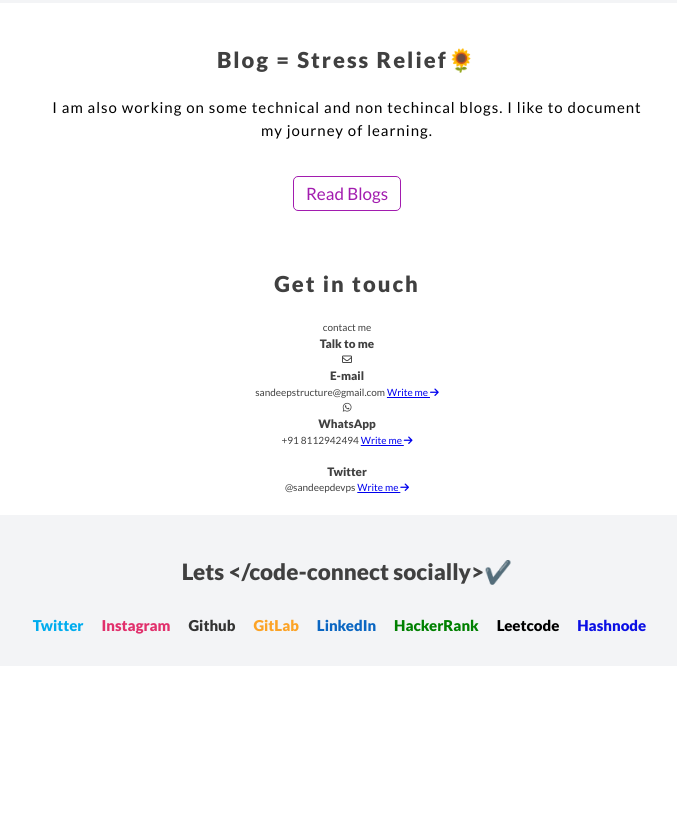
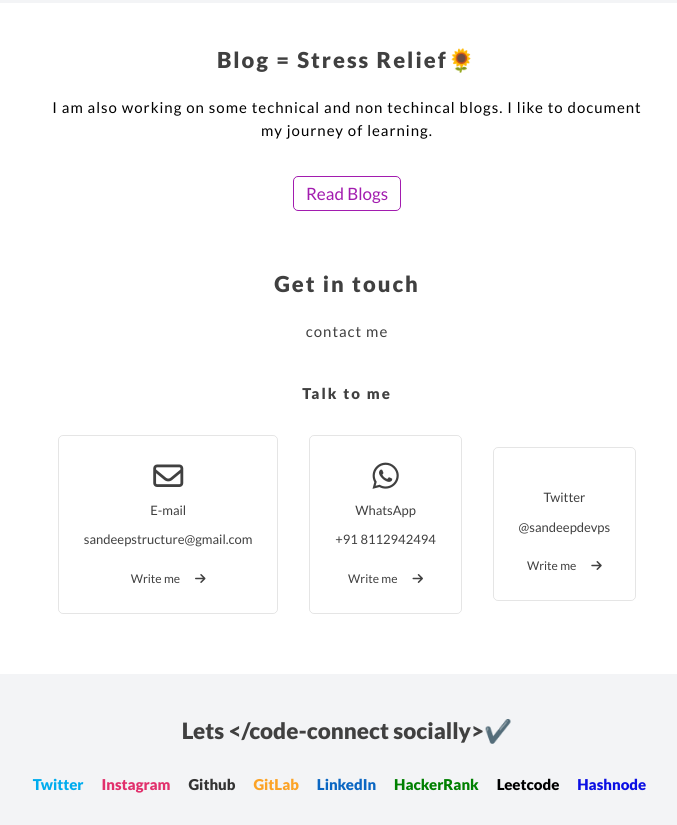
Before and after one commit to sandeep8854/sandeep-portfolio, a plain HTML site: page index.html in a window 1280 px wide. Shown: the part 1517-2342 px from the top of the page, without its empty margins (293-970 px from the left). Before the commit the page ends 2183 px from the top, so only its background shows below. Drawn offline with Linux system fonts and the light colour scheme.

Commit message:
adding all fair lovelycation in social link

```diff
--- a/style.css
+++ b/style.css
@@ -154,6 +154,77 @@
   font-size: 1.7rem;
   text-decoration: none;
 }
+
+/* social media start */
+
+.heading-container {
+  text-align: center;
+}
+.heading-2 {
+  padding-top: 4rem;
+  text-align: center;
+  font-size: 2.2rem;
+  letter-spacing: 2px;
+  padding-bottom: 2rem;
+}
+.heading-container .heading-2__sub {
+  font-size: 1.5rem;
+  margin-bottom: 4rem;
+  display: block;
+  letter-spacing: 1px;
+  color: var(--dark-light);
+}
+
+.contact__title {
+  text-align: center;
+  font-size: 1.5rem;
+  letter-spacing: 2px;
+  margin-bottom: 3rem;
+}
+.box__info {
+  display: flex;
+  align-items: center;
+  flex-direction: row;
+  justify-content: space-evenly;
+  gap: 2rem;
+  @media only screen and (max-width: 600px) {
+    flex-direction: column;
+  }
+}
+.contact__card {
+  margin: 0 0 4rem 0;
+  border: 1px solid rgba(0, 0, 0, 0.1);
+  padding: 2.5rem;
+  border-radius: 5px;
+  text-align: center;
+}
+
+.contact__card .contact__card-icon {
+  font-size: 3rem;
+  padding-bottom: 1rem;
+}
+
+.contact__card .social {
+  font-size: 1.3rem;
+  font-weight: 400;
+  padding-bottom: 1rem;
+}
+.contact__card-data {
+  display: flex;
+  padding-bottom: 2rem;
+  font-size: 1.3rem;
+}
+.contact__button {
+  display: flex;
+  gap: 1.5rem;
+  align-items: center;
+  justify-content: center;
+  text-decoration: none;
+  color: var(--dark-grey);
+  font-size: 1.2rem;
+}
+
+/* social media end */
 footer {
   padding-top: 4rem;
   /* background-color: #eef2ff; */
```
